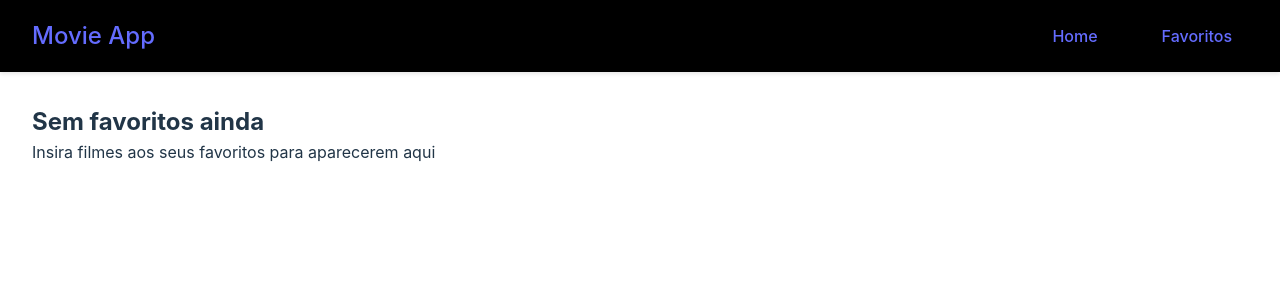
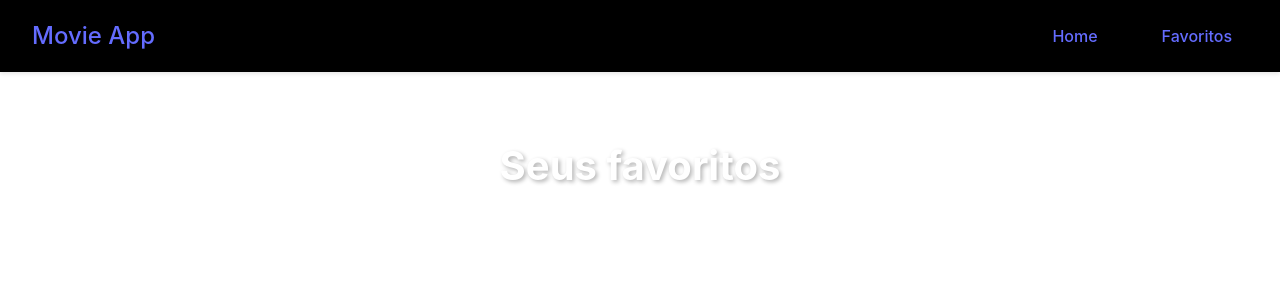
Before and after one commit to marquee0990/react-project, a React app in the folder frontend/: page /favorites in a window 1280 px wide. Shown: the top 300 px of the page. Built offline with nearby package versions, Linux system fonts and the light colour scheme; the HTML template or start-up script is replaced by a standard one.

Commit message:
Colocando os favoritos

```diff
--- a/frontend/src/App.jsx
+++ b/frontend/src/App.jsx
@@ -23,17 +23,13 @@ import { MovieProvider } from './contexts/MovieContext'
 // }
 
 function App() {
-  const movieNumber = 1;
-
-
   return (
   <MovieProvider>
     <NavBar/>
       <main className="main-content">
       <Routes>
-        <Route path='/' element={<Home/>}></Route>
-        <Route path='/favorites' element={<Favorites/>}></Route>
-
+        <Route path="/" element={<Home/>}/>
+        <Route path="/favorites" element={<Favorites/>}/>
       </Routes>
     </main>
   </MovieProvider>
--- a/frontend/src/components/NavBar.jsx
+++ b/frontend/src/components/NavBar.jsx
@@ -8,7 +8,7 @@ function NavBar (){
         </div>
             <div className="navbar-links">
                 <Link to="/" className="nav-link">Home</Link>
-                <Link to="/" className="nav-link">Favoritos</Link>
+                <Link to="/Favorites" className="nav-link">Favoritos</Link>
             </div>
     </nav>
 }
--- a/frontend/src/pages/Favorites.jsx
+++ b/frontend/src/pages/Favorites.jsx
@@ -1,11 +1,28 @@
 import "../css/Favorites.css"
+import { useMovieContext } from "../contexts/MovieContext"
+import MovieCard from "../components/MovieCard"
 
 function Favorites(){
 
-    return <div className="favourites-empty">
+    const {favorites} = useMovieContext()
+
+    if(favorites) {
+        return (
+            <div className="favorites">
+            <h2>Seus favoritos</h2>
+            <div className="movies-grid">
+                    {favorites.map(
+                        (movie) =>( <MovieCard movie={movie} key={movie.id}/>
+                    ))}
+            </div>
+        </div>
+        )
+    }
+
+    return (<div className="favorites-empty">
         <h2>Sem favoritos ainda</h2>
         <p>Insira filmes aos seus favoritos para aparecerem aqui</p>
-    </div>
+    </div>)
 
 }
 
--- a/frontend/src/pages/Home.jsx
+++ b/frontend/src/pages/Home.jsx
@@ -58,7 +58,7 @@ function Home(){
 
             {error && <div className="error-message">{error}</div>}
 
-            {loading ? <div className="loading">Carregando...</div> :
+            {loading ? ( <div className="loading">Carregando...</div> ) :(
 
             <div className="movies-grid">
                 {movies.map(
@@ -67,7 +67,7 @@ function Home(){
                     // <MovieCard movie={movie} key={movie.id} />
                     // )  // fazer a pesquisa e a mudança da UI
                 ))}
-            </div> }
+            </div> )}
         </div>
     )
 }
```
